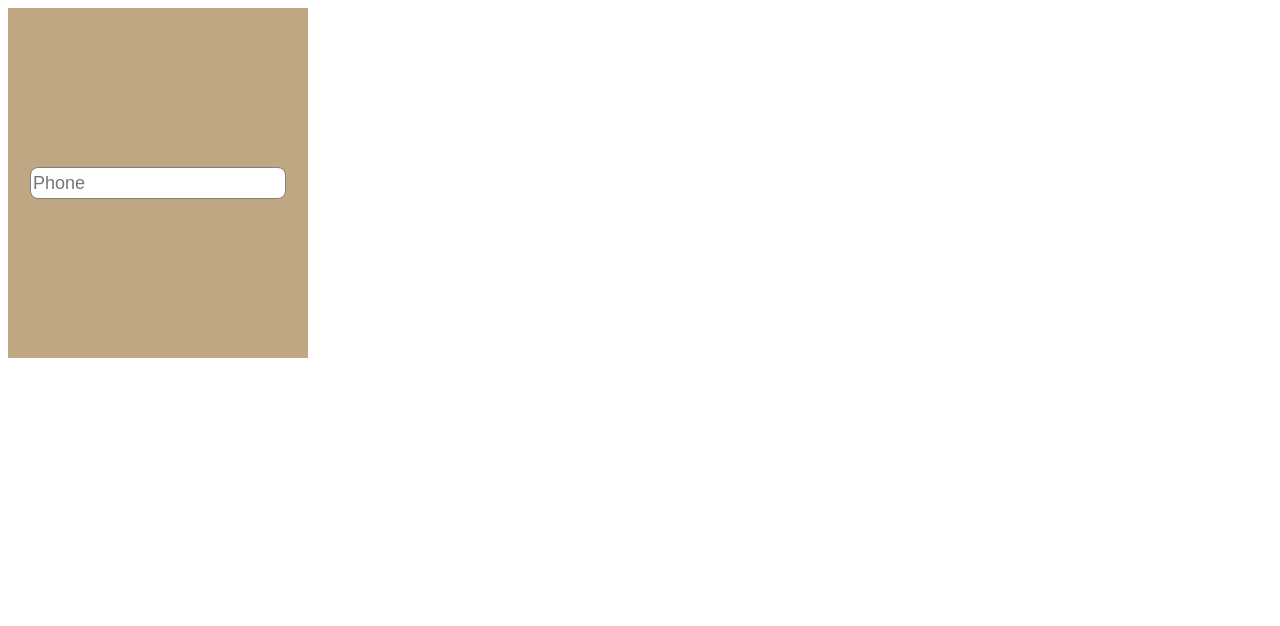
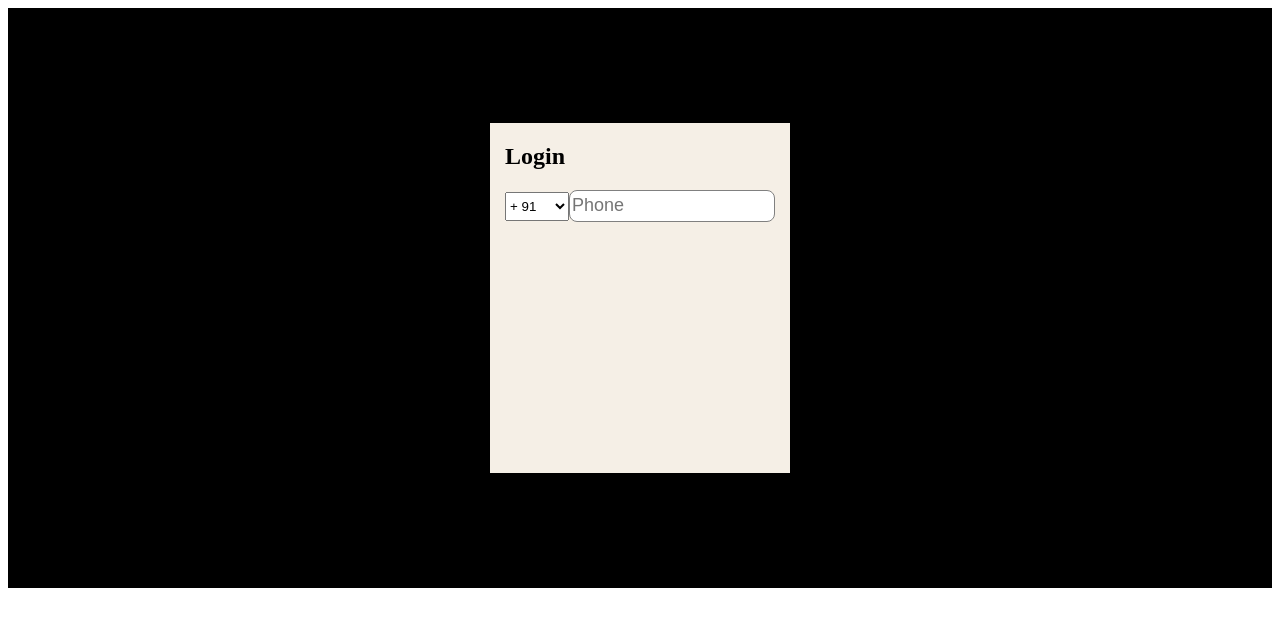
Before and after one commit to shivkumarloharkar2002/Zomato, a React (Create React App) app: page / in a window 1280 px wide. Shown: the top 626 px of the page. Built offline with nearby package versions, Linux system fonts and the light colour scheme.

Commit message:
newly code

```diff
--- a/src/components/home/Login/Login.css
+++ b/src/components/home/Login/Login.css
@@ -1,16 +1,29 @@
+.first{
+  height: 580px;
+  display: flex;
+  align-items: center;
+  justify-content: center;
+  background-color: black;
+}
+
+.slt{
+  height: 29px;
+}
+
+.log{
+  margin-left: -70%;
+}
+
 .Container{
   height: 350px;
   width: 300px;
-  display: flex;
-  align-items: center;
-  justify-content: center;
-
-  background-color: rgb(191, 167, 129);
+ text-align: center;
+  background-color: rgb(245, 239, 230);
 }
 
 .inputBox {
   height: 28px;
-  width: 250px;
+  width: 200px;
   font-size: large;
   border-radius: 8px;
   border: 1px solid grey;
--- a/src/components/home/Login/Login.js
+++ b/src/components/home/Login/Login.js
@@ -1,16 +1,37 @@
 import './Login.css'
+// import india from './india.png'
 
-export function Login(){
+
+export function Login(props){
   return(
     <>
+    <div className='first'>
         <div className='Container'>
+        <h2 className='log'>Login</h2>
 
-          <input type='number' placeholder='Phone' className='inputBox'/>
+        <select className='slt'>
+           {/* <img src='./india.png' className='img'/> */}
+
+     <option>+ 91</option><br/>
+       <option>+ 93</option><br/>
+         <option>+ 355</option><br/>
+          <option>+ 213</option><br/>
+          <option>+ 1684</option><br/>
+          <option>+ 376</option><br/>
+          <option>+ 224</option>
+
+
+          </select>
+
+
+          <input type='number' placeholder='Phone' className='inputBox'/><br></br>
+
 
           {/* <input type='text'  placeholder="Enter your Full Name here" className={'inputBox'}/><br/>
           <input type='email'   placeholder="Enter your email here" className={'inputBox'}/> */}
 
         </div>
+        </div>
     </>
   );
 
--- a/src/index.js
+++ b/src/index.js
@@ -1,6 +1,7 @@
 import React from 'react';
 import ReactDOM from 'react-dom/client';
 import Log from './views/Log/Log';
+
 
 const root = ReactDOM.createRoot(document.getElementById('root'));
 root.render(
--- a/src/views/Log/Log.js
+++ b/src/views/Log/Log.js
@@ -1,4 +1,5 @@
 import { Login } from "../../components/home/Login/Login.js"
+
 
 export default function Log(){
     return(
```
Also changed, not shown: src/components/home/Login/india.png (added).
